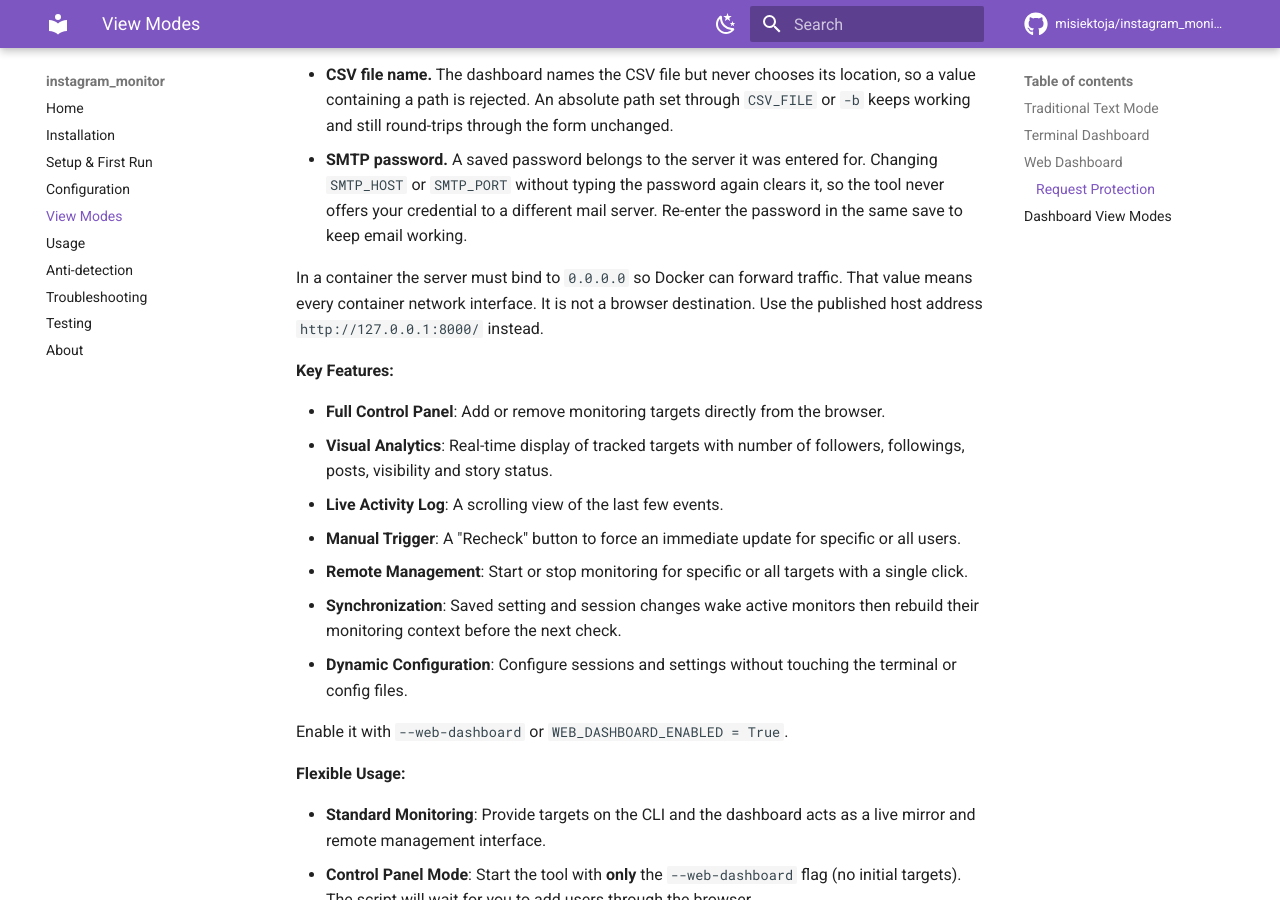
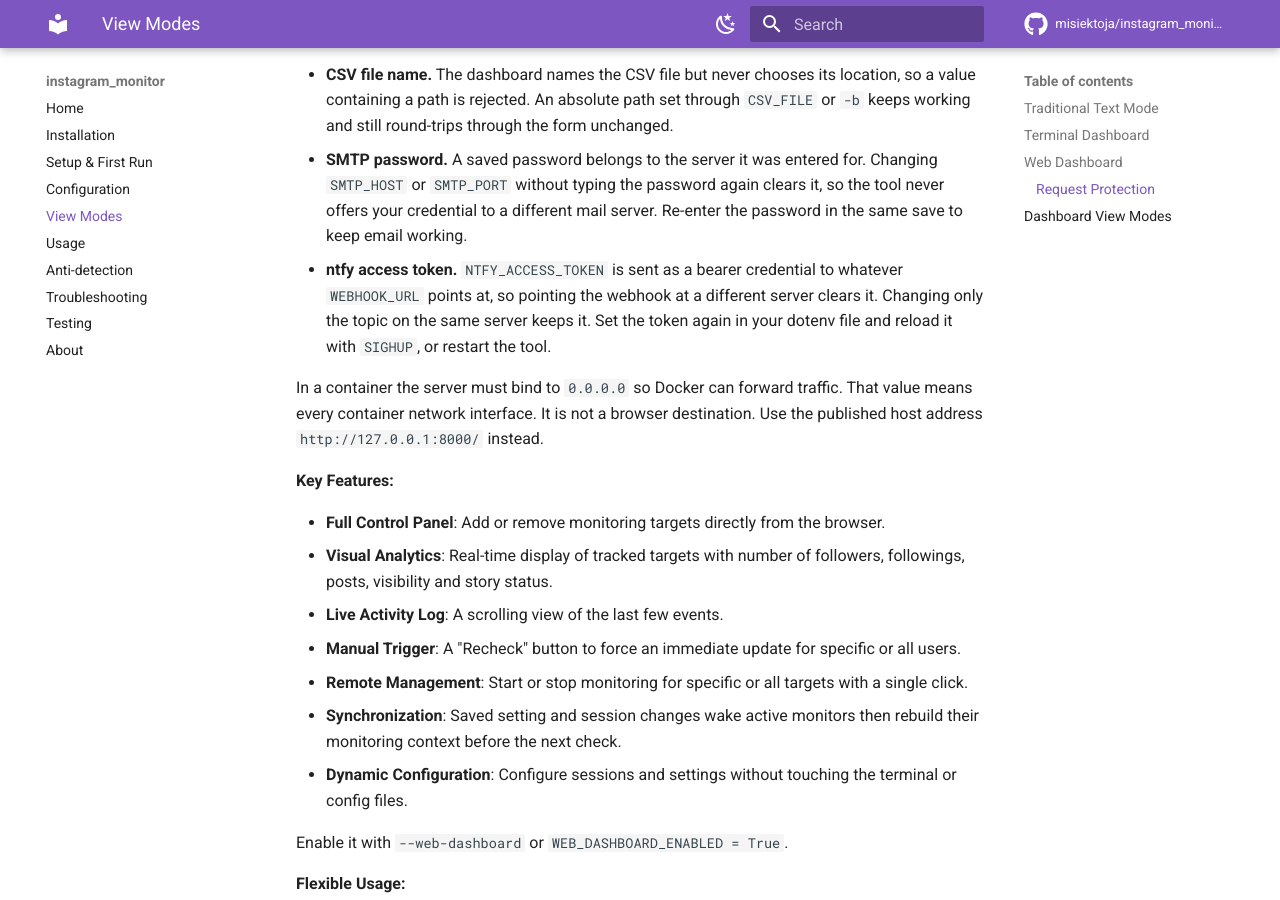
Before and after one commit to misiektoja/instagram_monitor, an MkDocs documentation site: the page built from docs/view-modes.md, in a window 1280 px wide and 900 px high, scrolled down 2771 px. Built offline with MkDocs 1.6.1 and Material for MkDocs 9.7.7, drawn with Linux system fonts in a browser that asks for light colours; comment, search, counter and statistics services are not loaded.

Commit message:
docs(dashboard): document ntfy token destination boundary

```diff
--- a/docs/view-modes.md
+++ b/docs/view-modes.md
@@ -76,6 +76,7 @@ Settings updates are validated as one operation before live values change. Malfo
 
 - **CSV file name.** The dashboard names the CSV file but never chooses its location, so a value containing a path is rejected. An absolute path set through `CSV_FILE` or `-b` keeps working and still round-trips through the form unchanged.
 - **SMTP password.** A saved password belongs to the server it was entered for. Changing `SMTP_HOST` or `SMTP_PORT` without typing the password again clears it, so the tool never offers your credential to a different mail server. Re-enter the password in the same save to keep email working.
+- **ntfy access token.** `NTFY_ACCESS_TOKEN` is sent as a bearer credential to whatever `WEBHOOK_URL` points at, so pointing the webhook at a different server clears it. Changing only the topic on the same server keeps it. Set the token again in your dotenv file and reload it with `SIGHUP`, or restart the tool.
 
 In a container the server must bind to `0.0.0.0` so Docker can forward traffic. That value means every container network interface. It is not a browser destination. Use the published host address `http://127.0.0.1:8000/` instead.
 
```
